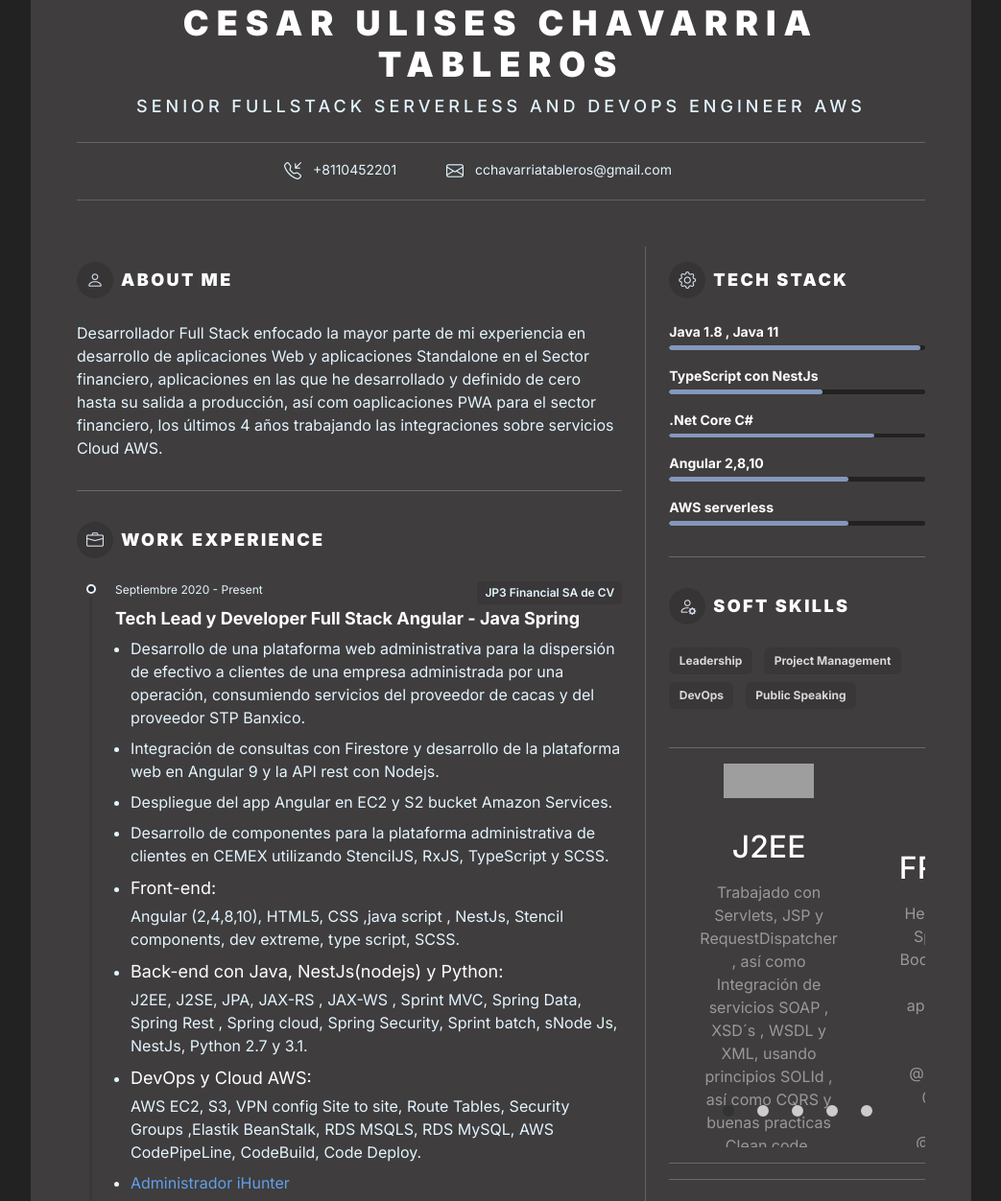
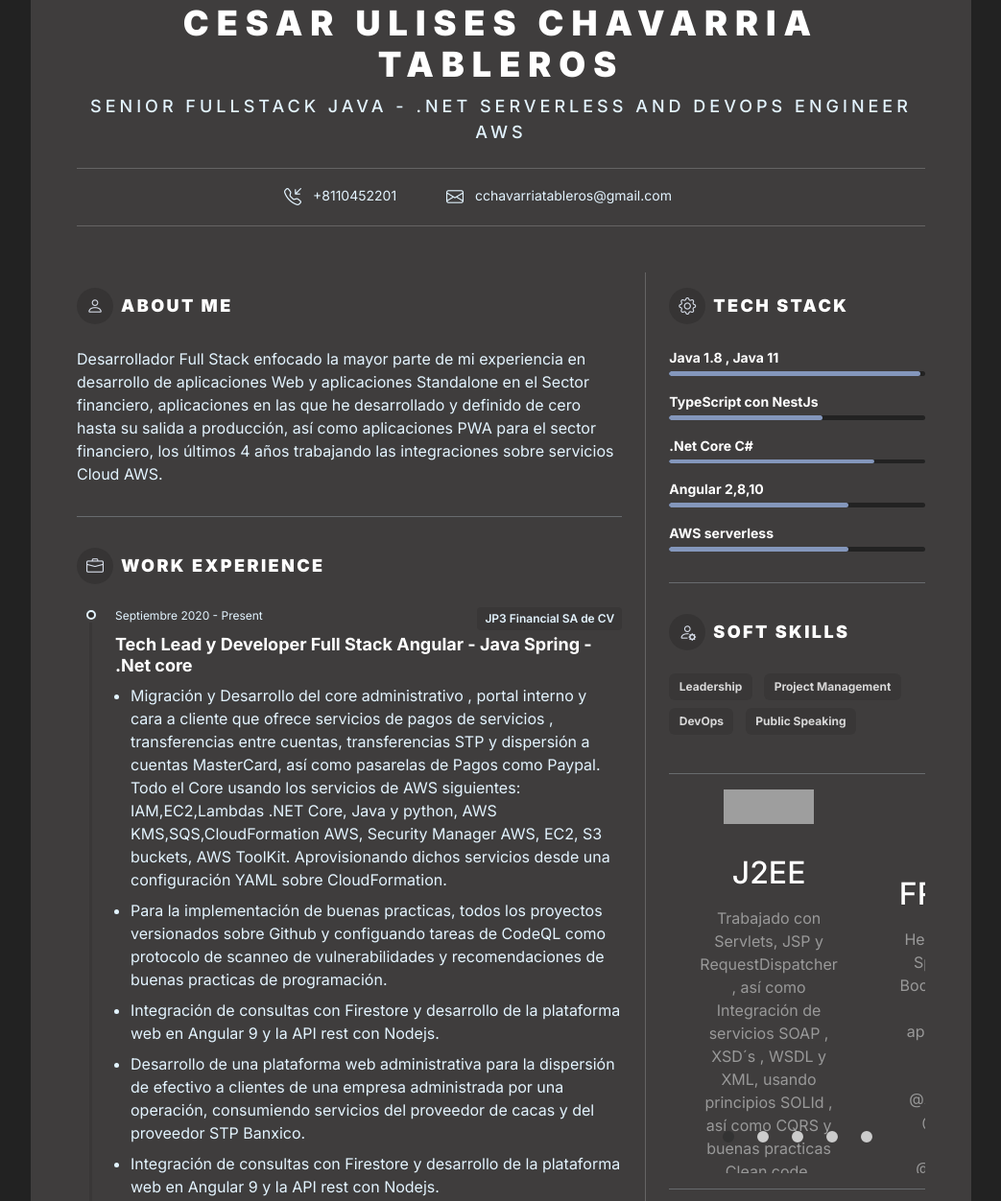
Before and after one commit to cesarIhunter/profile, a plain HTML site: page index.html in a window 1280 px wide. Shown: the part 402-1654 px from the top of the page at 96% size, without its empty margins (118-1161 px from the left). Drawn offline with nearby package versions, Linux system fonts and the light colour scheme; grey boxes are pictures that could not be loaded.

Commit message:
udate profile

```diff
--- a/index.html
+++ b/index.html
@@ -65,7 +65,7 @@
 								</div>
 
 								<h2 class="resume-name text-uppercase">Cesar Ulises Chavarria Tableros</h2>
-								<div class="resume-role-title text-uppercase">Senior Fullstack Serverless and DevOps engineer AWS</div>
+								<div class="resume-role-title text-uppercase">Senior Fullstack Java - .NET Serverless and DevOps engineer AWS</div>
 								<div class="resume-contact mt-4">
 									<ul class="resume-contact-list list-unstyled list-inline mb-0 justify-content-between">
 										<li class="list-inline-item me-md-3 me-lg-5"><i class="resume-contact-icon bi bi-telephone-inbound me-2"></i> +8110452201</li>
@@ -83,7 +83,7 @@
 										<h3 class="resume-section-heading text-uppercase py-2 py-lg-3 py-2 py-lg-3"><i class="resume-section-heading-icon bi bi-person me-2"></i>About Me</h3>
 										<div class="resume-summary-desc">
 											Desarrollador Full Stack enfocado la mayor parte de mi experiencia en desarrollo de aplicaciones Web y aplicaciones Standalone en el Sector financiero, aplicaciones en las que he desarrollado y definido de cero hasta su salida a producción,
-											así com oaplicaciones PWA para el sector financiero, los últimos 4 años trabajando las integraciones sobre servicios Cloud AWS.
+											así como aplicaciones PWA para el sector financiero, los últimos 4 años trabajando las integraciones sobre servicios Cloud AWS.
 										</div>
 									</section><!--//resume-section-->
 
@@ -100,13 +100,29 @@
 													    <div class="resume-position-time">Septiembre 2020 - Present</div>
 													    <div class="resume-company-name">JP3 Financial SA de CV</div>
 												    </div>
-											        <h3 class="resume-position-title mb-1">Tech Lead y Developer Full Stack Angular - Java Spring</h3>
+											        <h3 class="resume-position-title mb-1">Tech Lead y Developer Full Stack Angular - Java Spring - .Net core</h3>
 
 											    </div><!--//resume-timeline-item-header-->
 											    <div class="resume-timeline-item-desc">
 
 
 												    <ul class="resume-timeline-list">
+														<li>
+															Migración y Desarrollo del core administrativo , portal interno y cara a cliente que ofrece servicios de pagos de servicios , transferencias entre cuentas,
+															transferencias STP y dispersión a cuentas MasterCard, así como pasarelas de Pagos como Paypal.
+
+															Todo el Core usando los servicios de AWS siguientes: IAM,EC2,Lambdas .NET Core, Java y python, AWS KMS,SQS,CloudFormation AWS, Security Manager AWS, EC2, S3 buckets, AWS ToolKit.
+															Aprovisionando dichos servicios desde una configuración YAML sobre CloudFormation.
+
+														</li>
+														<li>
+															Para la implementación de buenas practicas,  todos los proyectos versionados sobre Github y configuando tareas de CodeQL como protocolo de
+															scanneo de vulnerabilidades y recomendaciones de buenas practicas de programación.
+
+														</li>
+													    <li>Integración de consultas con Firestore y desarrollo de la plataforma web en Angular 9 y la
+															API rest con Nodejs.
+															</li>
 													    <li>Desarrollo de una plataforma web administrativa para la dispersión de efectivo a clientes
 															de una empresa administrada por una operación, consumiendo servicios del proveedor
 															de cacas y del proveedor STP Banxico.</li>
```
